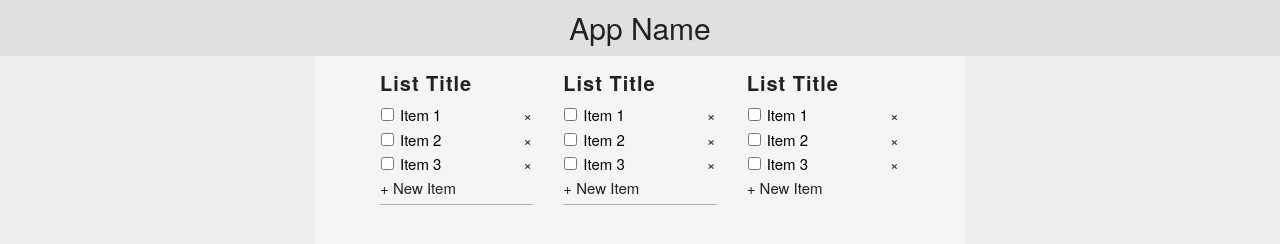
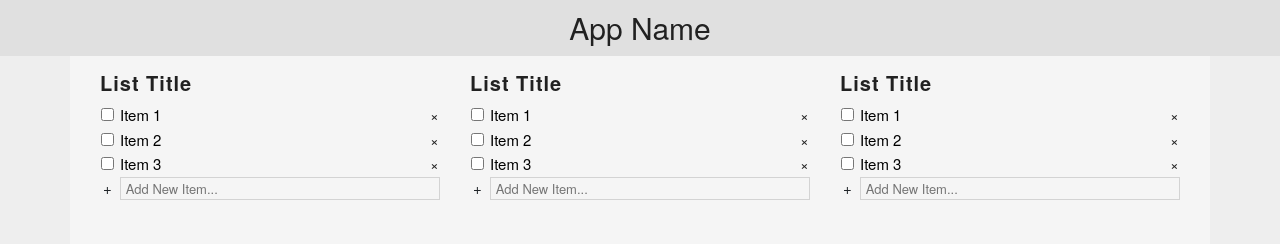
Before and after one commit to Ruz94/ToDoApplication, a plain HTML site: page index.html in a window 1280 px wide. Drawn offline with nearby package versions, Linux system fonts and the light colour scheme.

Commit message:
Completed markup of ToDo Application

```diff
--- a/index.html
+++ b/index.html
@@ -22,7 +22,10 @@
           <p><input type="checkbox" /><input type="text" value="Item 1" class="listItems" /><span>×</span></p>
           <p><input type="checkbox" /><input type="text" value="Item 2" class="listItems" /><span>×</span></p>
           <p><input type="checkbox" /><input type="text" value="Item 3" class="listItems" /><span>×</span></p>
-          <p>+ New Item</p>
+          <div class="addNewItem">
+            <span>+</span>
+            <input type="text" placeholder="Add New Item..." />
+          </div>
         </div>
 
         <div class="col-12 col-sm-6 col-md-4 bottom-border">
@@ -30,7 +33,10 @@
           <p><input type="checkbox" /><input type="text" value="Item 1" class="listItems" /><span>×</span></p>
           <p><input type="checkbox" /><input type="text" value="Item 2" class="listItems" /><span>×</span></p>
           <p><input type="checkbox" /><input type="text" value="Item 3" class="listItems" /><span>×</span></p>
-          <p>+ New Item</p>
+          <div class="addNewItem">
+            <span>+</span>
+            <input type="text" placeholder="Add New Item..." />
+          </div>
         </div>
 
         <div class="col-12 col-sm-6 col-md-4 bottom-border">
@@ -38,7 +44,10 @@
           <p><input type="checkbox" /><input type="text" value="Item 1" class="listItems" /><span>×</span></p>
           <p><input type="checkbox" /><input type="text" value="Item 2" class="listItems" /><span>×</span></p>
           <p><input type="checkbox" /><input type="text" value="Item 3" class="listItems" /><span>×</span></p>
-          <p>+ New Item</p>
+          <div class="addNewItem">
+            <span>+</span>
+            <input type="text" placeholder="Add New Item..." />
+          </div>
         </div>
       </div>
     </div>
--- a/main.css
+++ b/main.css
@@ -38,7 +38,6 @@ p {
 }
 
 p input {
-  margin-right: 10px;
   border: none;
   background: transparent;
 }
@@ -66,20 +65,41 @@ p span {
   display: inline-block;
 }
 
-.bottom-border:not(:last-of-type) p:last-of-type {
+div > span {
+  margin-right: 8px;
+  margin-left: 3px;
+}
+
+.addNewItem {
+  font-size: 0;
+}
+
+.addNewItem * {
+  font-size: 15px;
+}
+
+.addNewItem > input {
+  background-color: transparent;
+  border: 1px solid lightgray;
+  font-size: 13px;
+  padding-left: 5px;
+  width: calc(100% - 20px);
+}
+
+/* .bottom-border:not(:last-of-type) div:last-of-type {
   border-bottom: 1px solid #b1b1b1;
   padding-bottom: 5px;
-}
+} */
 
 @media (min-width: 576px) {
   .row {
-    max-width: 550px;
+    /* max-width: 550px; */
     margin: 0 auto 50px auto;
   }
 }
 
 @media (min-width: 746px) {
   .container {
-    max-width: 650px;
+    /* max-width: 650px; */
   }
 }
```
